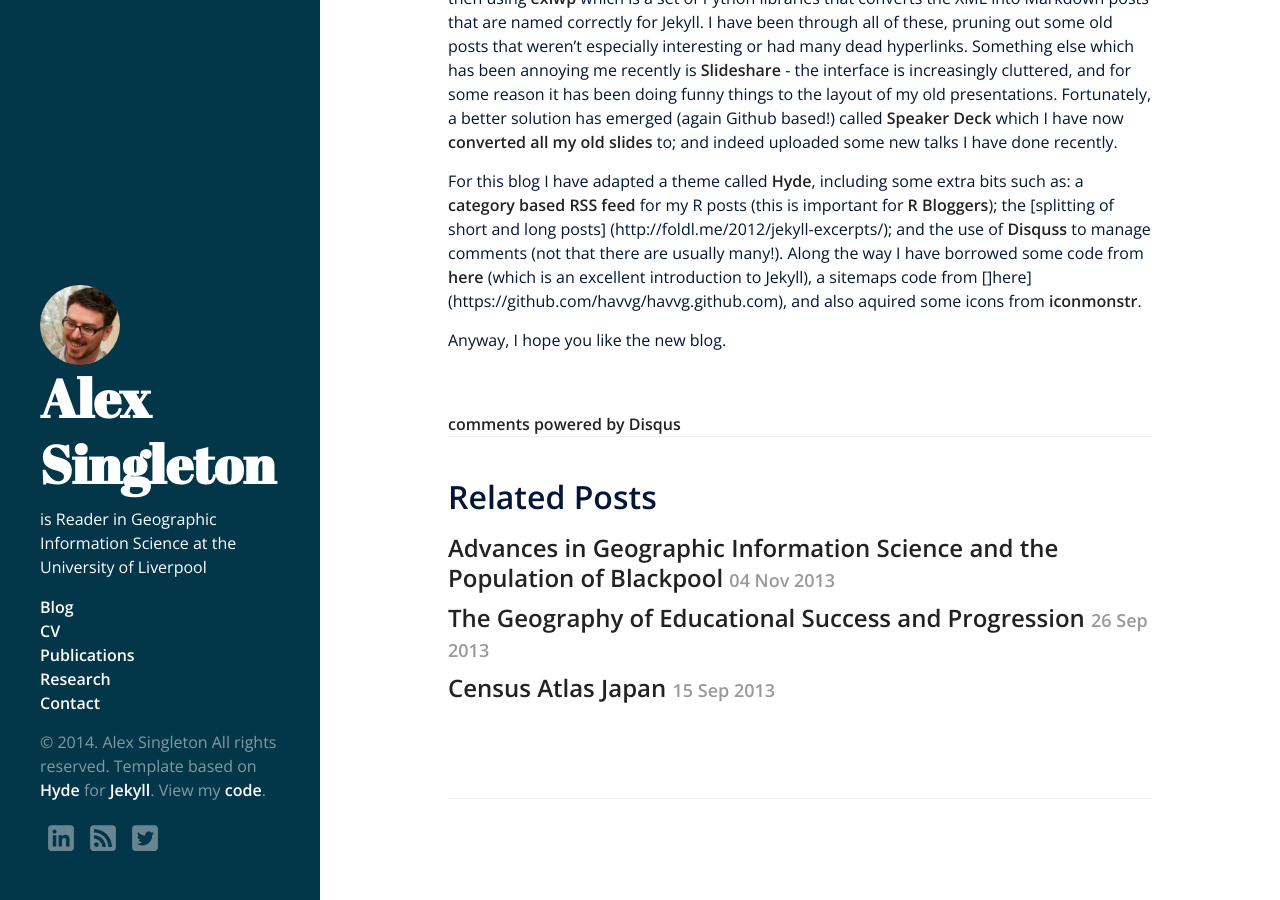
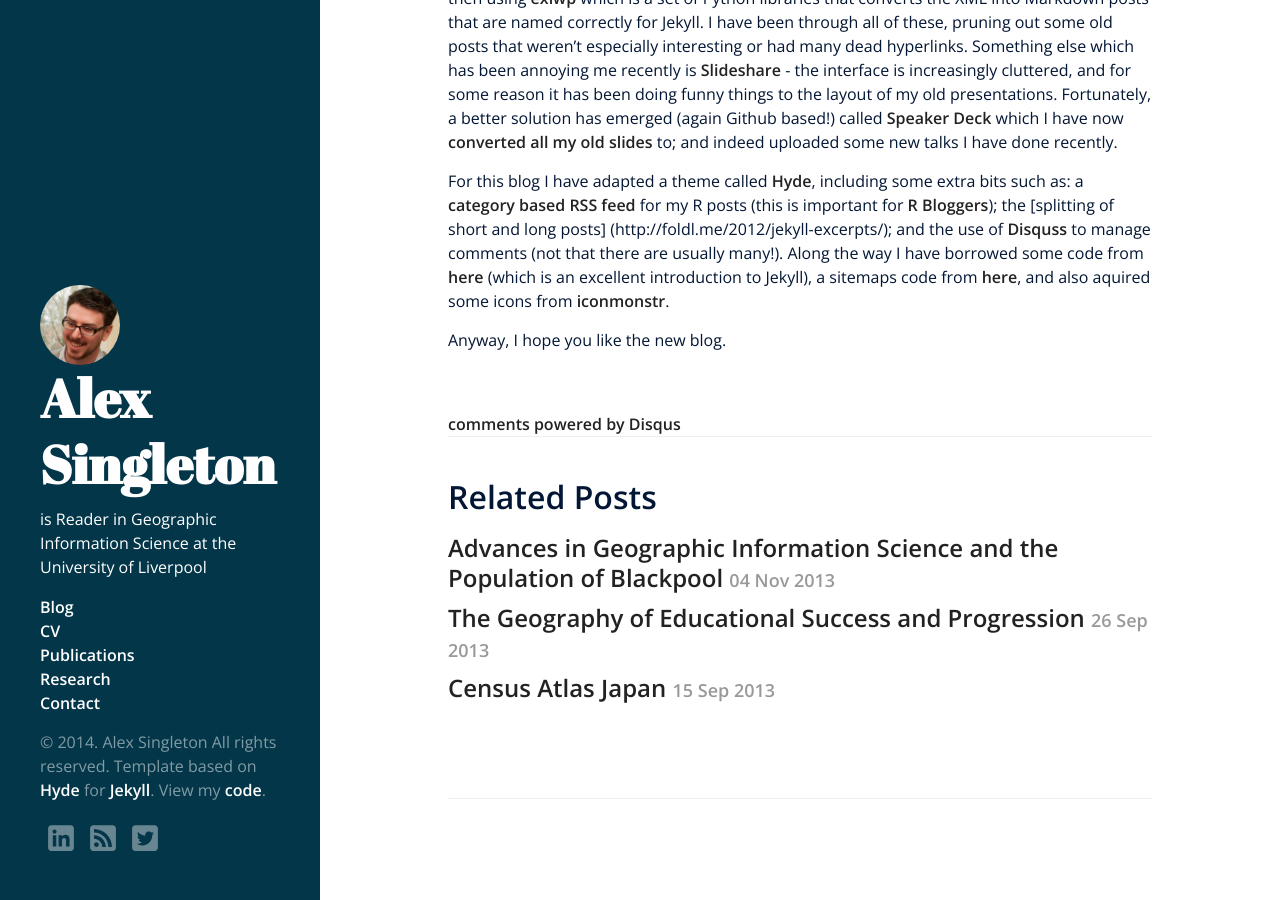
Before and after one commit to pboesu/pboesu.github.io, a Jekyll site: the page built from _posts/2014-01-03-Swappping-From-Wordpress-to-Jekyll.markdown, in a window 1280 px wide and 900 px high, scrolled down 917 px. Built offline with Jekyll 4.4.1, drawn with Linux system fonts in a browser that asks for light colours; nearby versions of some CDN libraries; Markdown is read by kramdown in place of the engine named in the settings; comment, search, counter and statistics services are not loaded.

Commit message:
Error fix

```diff
--- a/_posts/2014-01-03-Swappping-From-Wordpress-to-Jekyll.markdown
+++ b/_posts/2014-01-03-Swappping-From-Wordpress-to-Jekyll.markdown
@@ -19,6 +19,6 @@
 ## How I exited wordpress
 The first thing was to get all my posts out of the DB - this involved [exporting an XML file](http://en.support.wordpress.com/export/) and then using [exiwp](https://github.com/thomasf/exitwp) which is a set of Python libraries that converts the XML into Markdown posts that are named correctly for Jekyll. I have been through all of these, pruning out some old posts that weren't especially interesting or had many dead hyperlinks. Something else which has been annoying me recently is [Slideshare](http://www.slideshare.net/alexsingleton/) - the interface is increasingly cluttered, and for some reason it has been doing funny things to the layout of my old presentations. Fortunately, a better solution has emerged (again Github based!) called [Speaker Deck](https://speakerdeck.com) which I have now [converted all my old slides](https://speakerdeck.com/alexsingleton) to; and indeed uploaded some new talks I have done recently.
 
-For this blog I have adapted a theme called [Hyde](https://github.com/mdo/hyde/), including some extra bits such as: a [category based RSS feed](https://github.com/snaptortoise/jekyll-rss-feeds/wiki) for my R posts (this is important for [R Bloggers](http://www.r-bloggers.com)); the [splitting of short and long posts] (http://foldl.me/2012/jekyll-excerpts/); and the use of [Disquss](disqus.com) to manage comments (not that there are usually many!). Along the way I have borrowed some code from [here](http://erjjones.github.io/blog/How-I-built-my-blog-in-one-day/) (which is an excellent introduction to Jekyll), a sitemaps code from []here](https://github.com/havvg/havvg.github.com), and also aquired some icons from [iconmonstr](http://iconmonstr.com).
+For this blog I have adapted a theme called [Hyde](https://github.com/mdo/hyde/), including some extra bits such as: a [category based RSS feed](https://github.com/snaptortoise/jekyll-rss-feeds/wiki) for my R posts (this is important for [R Bloggers](http://www.r-bloggers.com)); the [splitting of short and long posts] (http://foldl.me/2012/jekyll-excerpts/); and the use of [Disquss](disqus.com) to manage comments (not that there are usually many!). Along the way I have borrowed some code from [here](http://erjjones.github.io/blog/How-I-built-my-blog-in-one-day/) (which is an excellent introduction to Jekyll), a sitemaps code from [here](https://github.com/havvg/havvg.github.com), and also aquired some icons from [iconmonstr](http://iconmonstr.com).
 
 Anyway, I hope you like the new blog.
```
